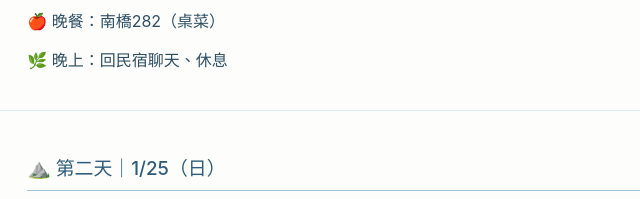
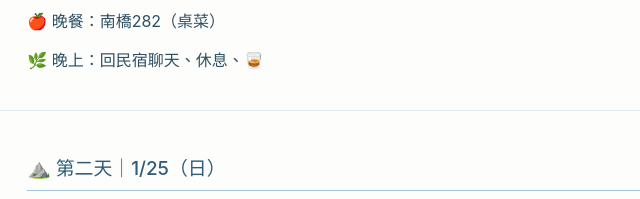
Before and after one commit to yarralin/yilan-family-trip, a plain HTML site: page index.html in a window 1280 px wide. Shown: the part 512-711 px from the top of the page, 0-640 px from the left. Drawn offline with Linux system fonts and the light colour scheme.

Commit message:
Update index.html

```diff
--- a/index.html
+++ b/index.html
@@ -32,7 +32,7 @@
     <li><div class="rainy">🌧 雨天備案：金車噶瑪蘭威士忌酒廠</div>
     </li>
     <li>🍎 晚餐：南橋282（桌菜）</li>
-    <li>🌿 晚上：回民宿聊天、休息</li>
+    <li>🌿 晚上：回民宿聊天、休息、🥃</li>
   </ul>
 </section>
 
```
